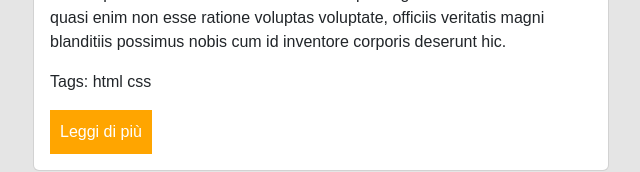
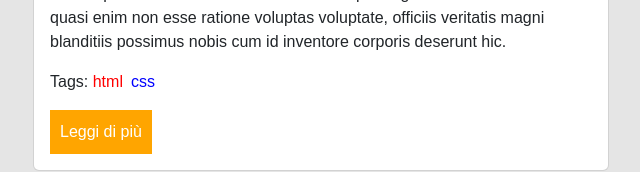
Before and after one commit to AndreaBeltramin/react-props, a React (Vite) app: page / in a window 1280 px wide. Shown: the part 646-818 px from the top of the page, without its empty margins (319-959 px from the left). Built offline with nearby package versions, Linux system fonts and the light colour scheme.

Commit message:
colori tag

```diff
--- a/src/App.css
+++ b/src/App.css
@@ -36,6 +36,10 @@ button {
 	margin-bottom: 80px;
 }
 
+span {
+	margin-right: 0.5rem;
+}
+
 footer {
 	font-size: 0.8rem;
 	background-color: rgb(51, 51, 51);
--- a/src/components/card.jsx
+++ b/src/components/card.jsx
@@ -3,6 +3,13 @@ import Button from "./button";
 
 export default function Card({ id, title, image, content, tags, published }) {
 	const tagsPost = tags.join(" ");
+	const tagsColor = {
+		html: "red",
+		css: "blue",
+		js: "green",
+		php: "yellow",
+	};
+
 	return (
 		<div className="card">
 			<img
@@ -13,7 +20,14 @@ export default function Card({ id, title, image, content, tags, published }) {
 			<div className="card-body">
 				<h2 className="card-title">{title}</h2>
 				<p className="card-text">{content}</p>
-				<p className="card-text">Tags: {tagsPost}</p>
+				<p className="card-text">
+					Tags:{" "}
+					{tags.map((tag, index) => (
+						<span key={index} style={{ color: tagsColor[tag] }}>
+							{tag}
+						</span>
+					))}
+				</p>
 				<Button />
 			</div>
 		</div>
```
